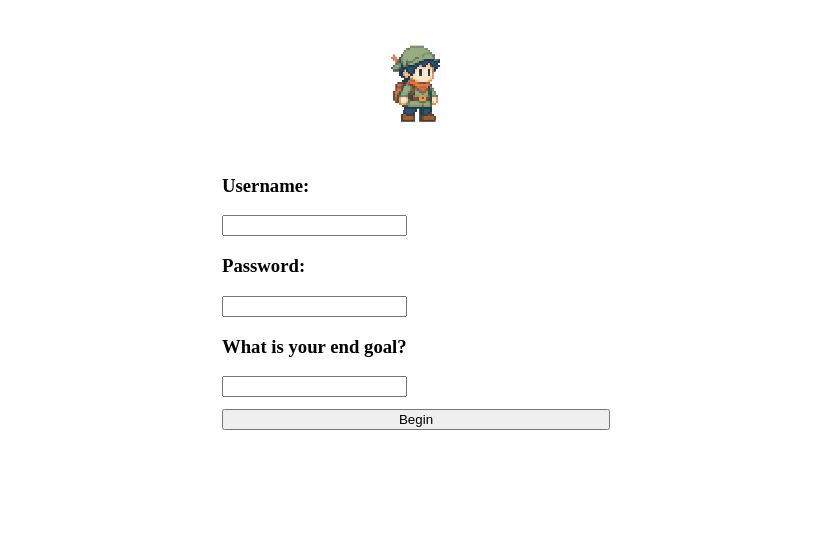
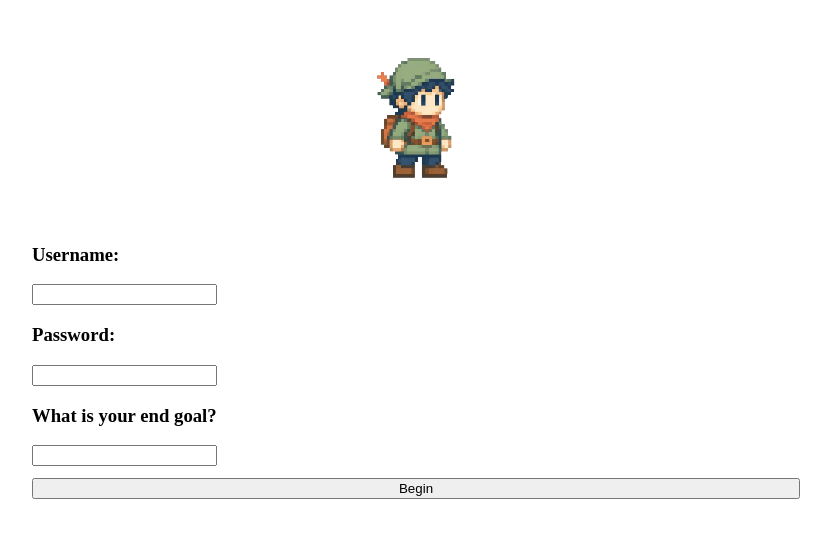
Before and after one commit to NDikeni/Ready-Player-One, a React (Vite) app: page / in a window 1280 px wide. Shown: the top 538 px of the page, without its empty margins (224-1055 px from the left). Built offline with nearby package versions, Linux system fonts and the light colour scheme.

Commit message:
feat: resising attempt 4

```diff
--- a/src/App.css
+++ b/src/App.css
@@ -53,7 +53,7 @@
   padding: 16px;                         /* Your Figma outer margin */
 
   width: 100%;                           /* Fluid size for mobile screens */
-  max-width: 420px;                      /* Design safety limit for desktop */
+  max-width: 800px;                      /* Design safety limit for desktop */
   box-sizing: border-box;                /* Keeps layout math clean */
   margin: auto auto;
 }
```
